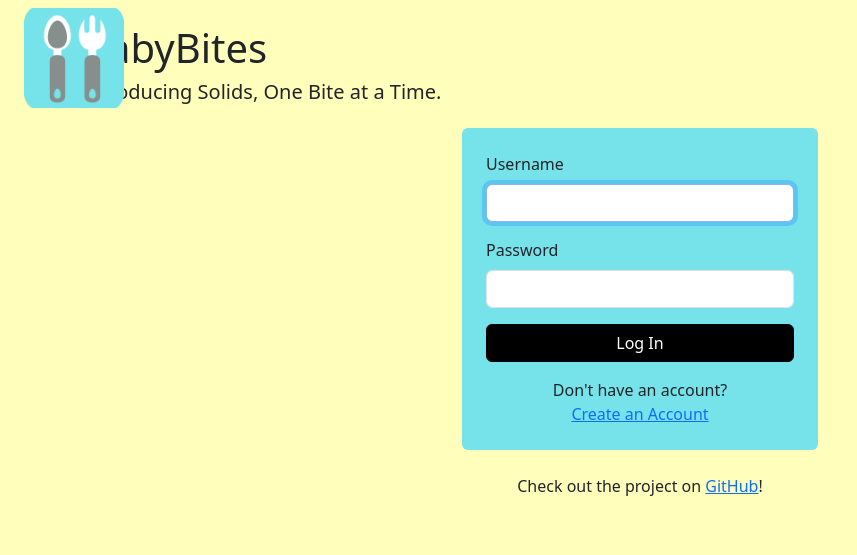
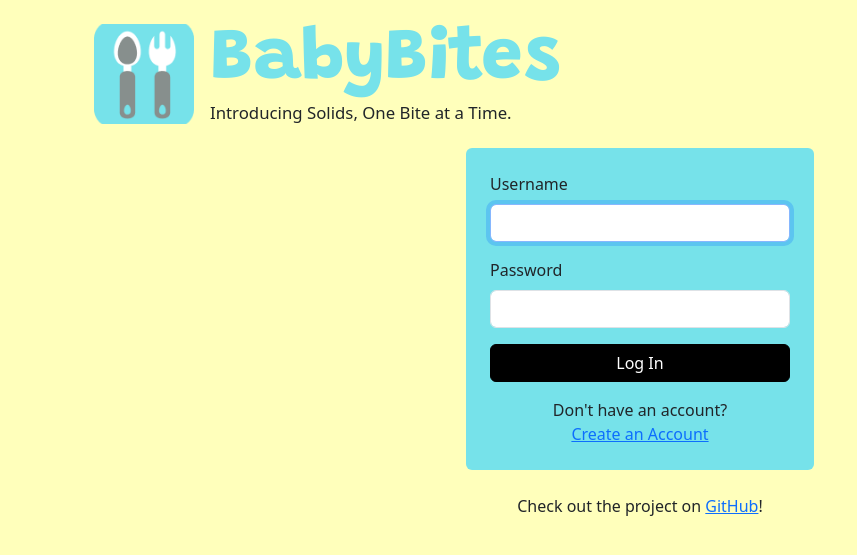
Before and after one commit to dledw001/BabyBites, a Django app: page / in a window 1280 px wide. Shown: the top 555 px of the page, without its empty margins (0-857 px from the left). Run offline with Django 5.2, Linux system fonts and the light colour scheme.

Commit message:
loginlogotitle

```diff
--- a/core/static/core/css/custom.css
+++ b/core/static/core/css/custom.css
@@ -40,3 +40,6 @@
   .tile{min-height:170px; font-size:34px;}
   .tile.resources{min-height:80px; font-size:28px;}
 }
+@media (max-width:576px){
+  .bb-logo{width:72px; height:72px;}
+}
--- a/core/templates/index.html
+++ b/core/templates/index.html
@@ -3,11 +3,17 @@
 {% block title %}BabyBites{% endblock %}
 
 {% block content %}
-<!-- pinned logo -->
-    <div class="bb-logo position-absolute" style="left:24px; top:8px;"></div>
+<div class="container my-4">
+    <div class="d-flex align-items-center gap-3 flex-column flex-sm-row">
+        <div class="bb-logo"></div>
 
-    <h1 class="babybites-title">BabyBites</h1>
-    <h5 class="babybites-slogan">Introducing Solids, One Bite at a Time.</h5>
+        <div class="d-inline-block text-start">
+            <h1 class="m-0 bb-title" style="font-size:4.6rem; line-height:1;">BabyBites</h1>
+            <h5 class="mt-1 mb-0 babybites-slogan" style="font-size:1.05rem; line-height:1.25; max-width:100%;">
+                Introducing Solids, One Bite at a Time.
+            </h5>
+        </div>
+    </div>
 
     <div class="row justify-content-center mt-4">
         <div class="col-12 col-sm-8 col-md-6 col-lg-4">
@@ -48,4 +54,5 @@
             </form>
         </div>
     </div>
+</div>
 {% endblock %}
```
